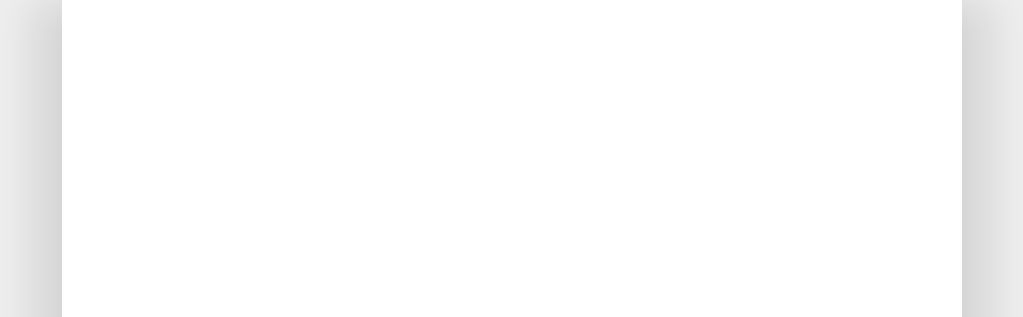
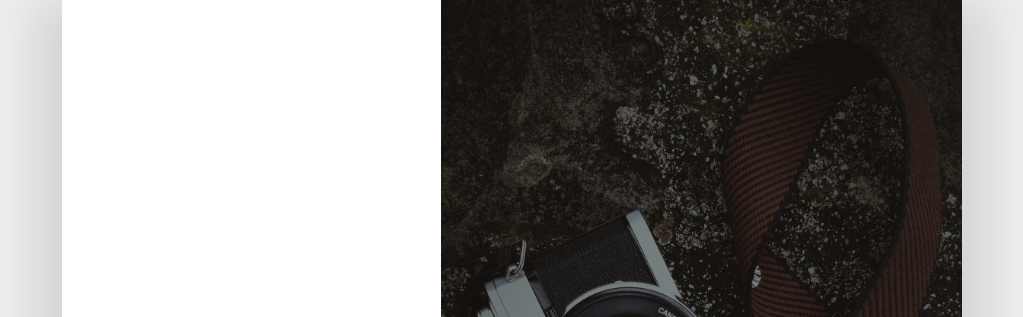
Before and after one commit to nicolaslequeux/nlx-web, a plain HTML site: page photo-book/index.html in a window 1280 px wide. Shown: the top 317 px of the page, without its empty margins (128-1151 px from the left). Drawn offline with nearby package versions, Linux system fonts and the light colour scheme; the site is published under a folder, as on GitHub Pages, so addresses that start at the root find nothing.

Commit message:
modification path

```diff
--- a/photo-book/css/style.css
+++ b/photo-book/css/style.css
@@ -52,7 +52,8 @@ main {
 }
 
 #landing-image {
-    background-image: url("/images/background-camera.jpg");
+/**/
+    background: url(../images/background-camera.jpg);
     filter: brightness(50%);
     background-position: center;
     background-size: cover;
@@ -127,8 +128,8 @@ footer h3 {
 }
 
 /* Screen Sizes 700px and Up */
-@media(min-width: 700px) {
+/*@media(min-width: 700px) {
     .btn {
         padding: 1rem 3rem;
     }
-}
+}*/
```
